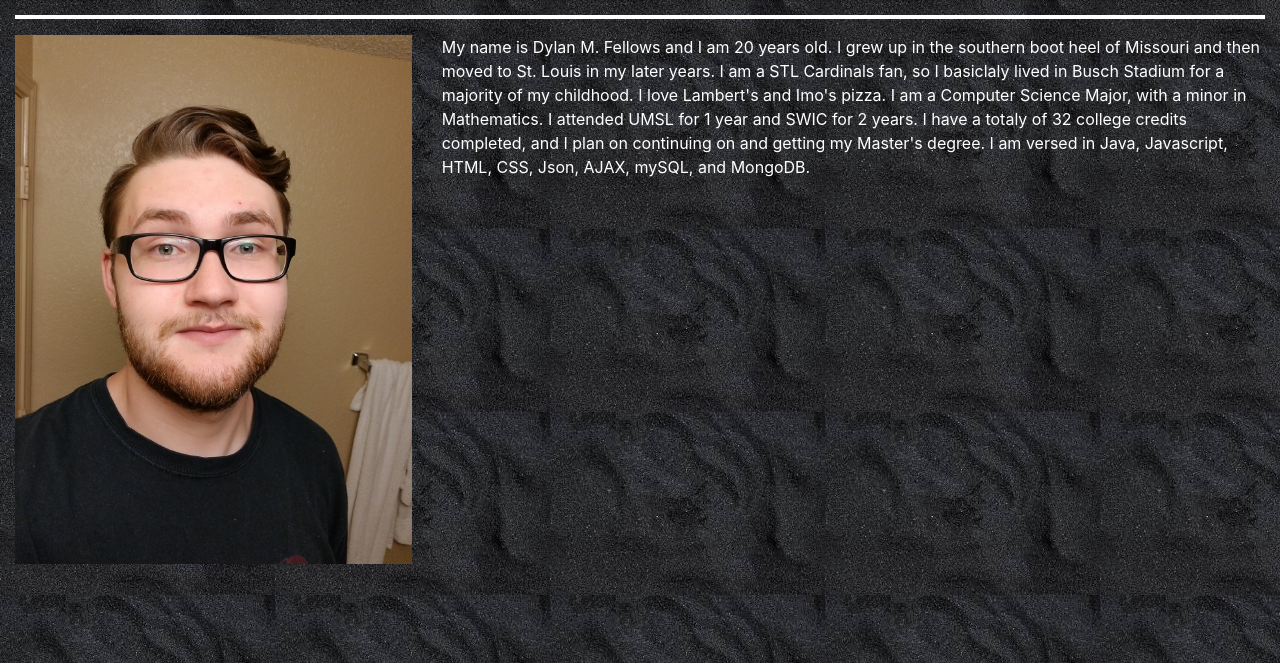
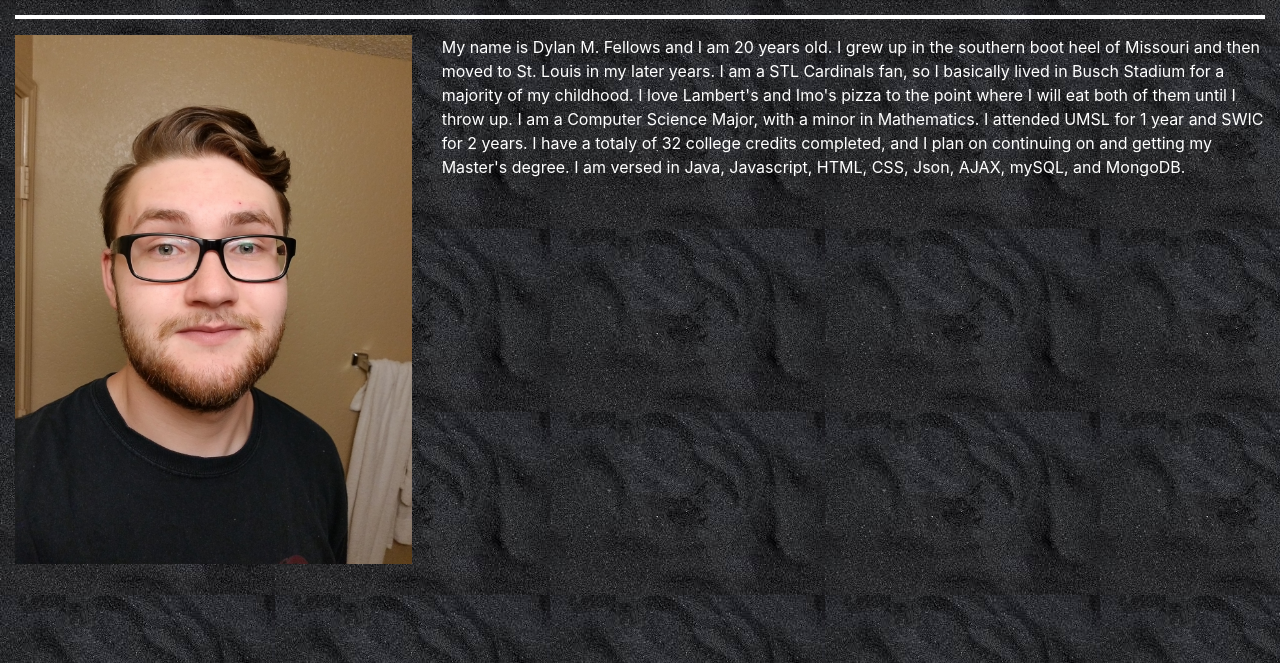
Before and after one commit to DylanFellows/DylanFellows.github.io, a plain HTML site: page index.html in a window 1280 px wide. Shown: the part 137-800 px from the top of the page. Drawn offline with Linux system fonts and the light colour scheme.

Commit message:
fixed html spelling error

```diff
--- a/index.html
+++ b/index.html
@@ -41,7 +41,7 @@
         <div class="col-4"><img class="img-fluid" src="./resources/image/PhotoOfMe.jpg" alt="Picture of Me"/></div>
 
             <p class="col-8 text-white">My name is Dylan M. Fellows and I am 20 years old. I grew up in the southern boot heel of Missouri and then moved to St. Louis in my later years.
-                    I am a STL Cardinals fan, so I basiclaly lived in Busch Stadium for a majority of my childhood. I love Lambert's and Imo's pizza.
+                    I am a STL Cardinals fan, so I basically lived in Busch Stadium for a majority of my childhood. I love Lambert's and Imo's pizza to the point where I will eat both of them until I throw up.
                     I am a Computer Science Major, with a minor in Mathematics. I attended UMSL for 1 year and SWIC for 2 years.
                     I have a totaly of 32 college credits completed, and I plan on continuing on and getting my Master's degree. I am versed in Java, Javascript, HTML, CSS, Json, AJAX, mySQL, and MongoDB.
             </p>
```
